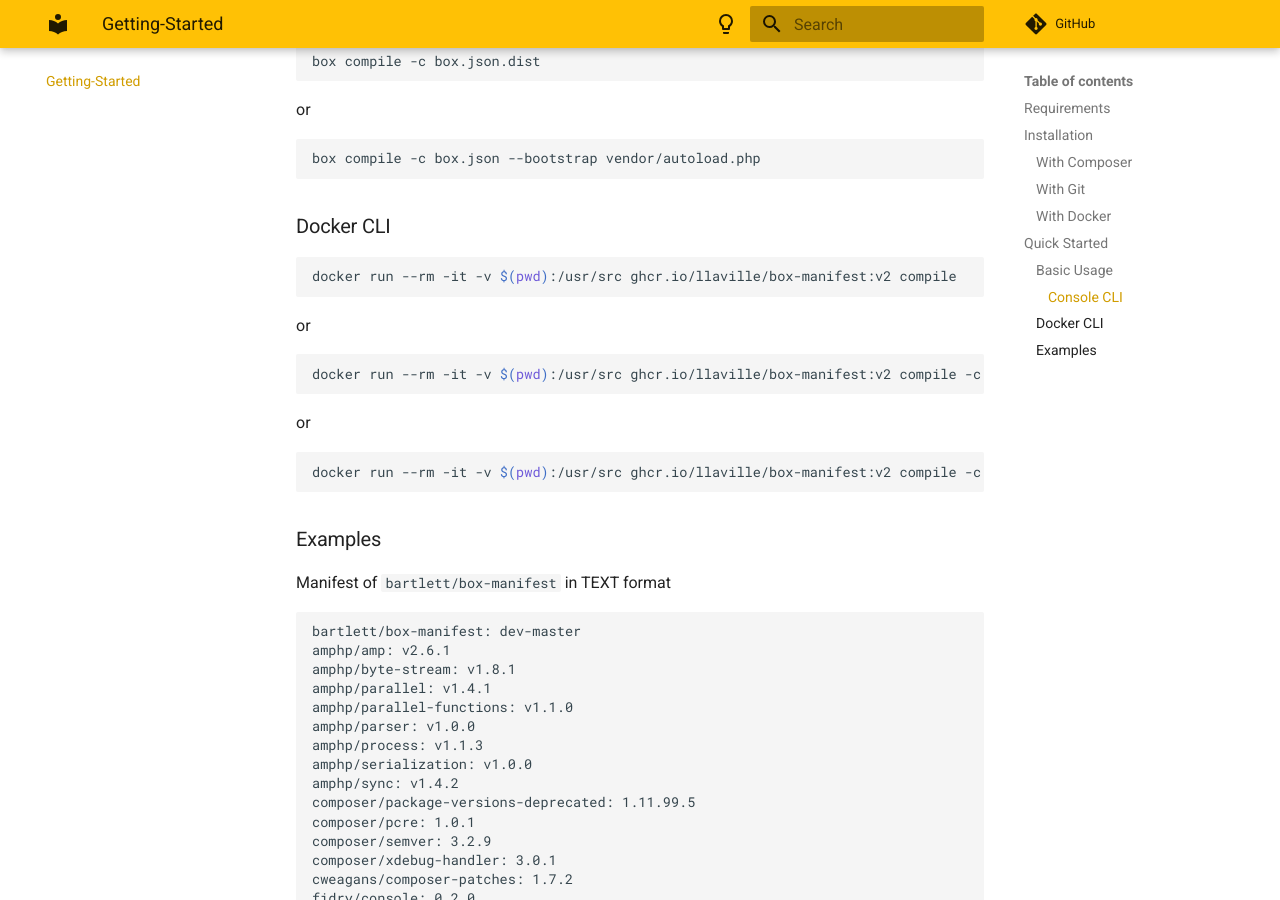
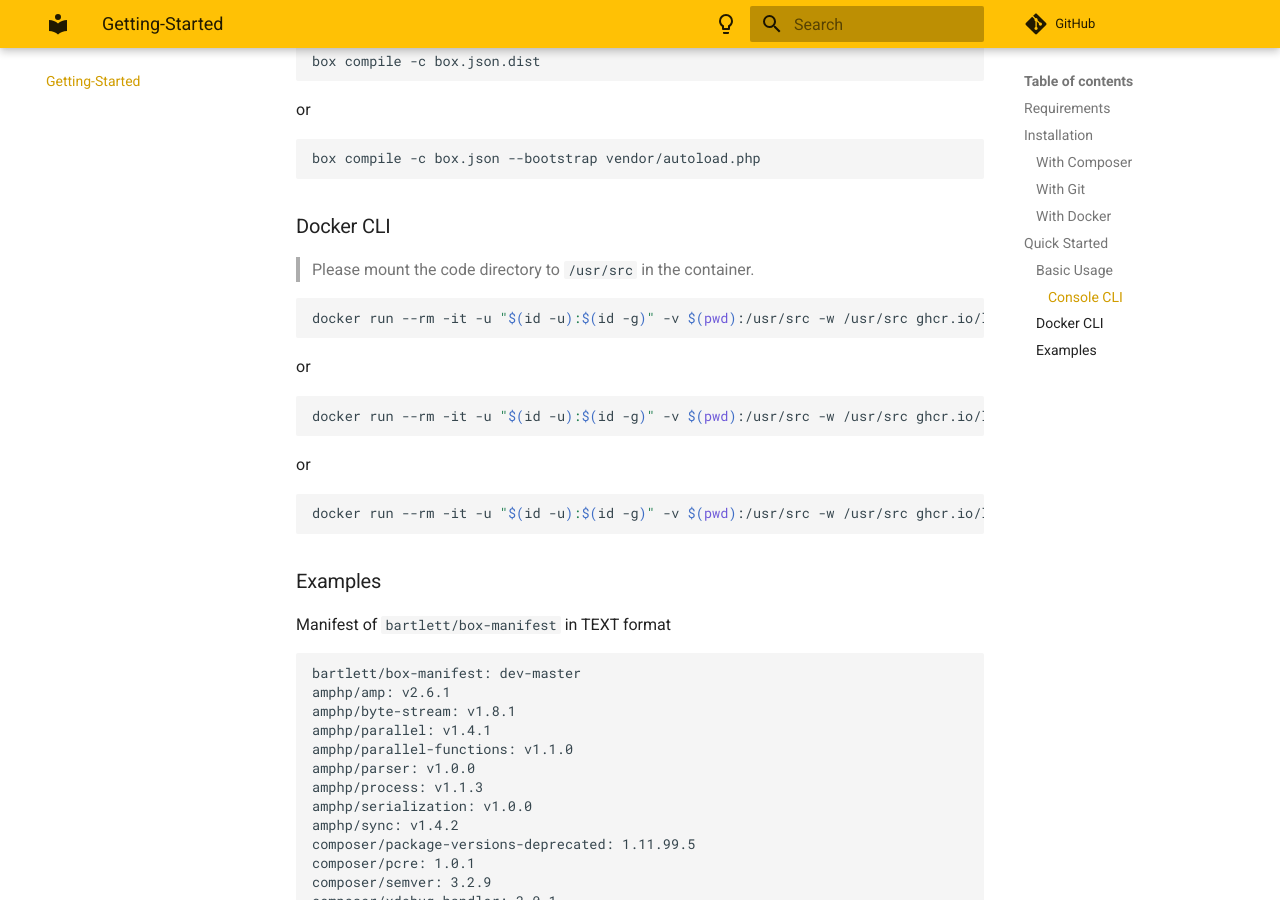
Before and after one commit to llaville/box-manifest, an MkDocs documentation site: the page built from docs/getting-started.md, in a window 1280 px wide and 900 px high, scrolled down 1673 px. Built offline with MkDocs 1.6.1 and Material for MkDocs 9.7.7, drawn with Linux system fonts in a browser that asks for light colours; comment, search, counter and statistics services are not loaded.

Commit message:
update docker run syntax in getting started guide

````diff
--- a/docs/getting-started.md
+++ b/docs/getting-started.md
@@ -78,20 +78,22 @@ box compile -c box.json --bootstrap vendor/autoload.php
 
 ### Docker CLI
 
+> Please mount the code directory to `/usr/src` in the container.
+
 ```shell
-docker run --rm -it -v $(pwd):/usr/src ghcr.io/llaville/box-manifest:v2 compile
+docker run --rm -it -u "$(id -u):$(id -g)" -v $(pwd):/usr/src -w /usr/src ghcr.io/llaville/box-manifest:v2 compile
 ```
 
 or
 
 ```shell
-docker run --rm -it -v $(pwd):/usr/src ghcr.io/llaville/box-manifest:v2 compile -c /usr/src/box.json.dist
+docker run --rm -it -u "$(id -u):$(id -g)" -v $(pwd):/usr/src -w /usr/src ghcr.io/llaville/box-manifest:v2 compile -c box.json.dist
 ```
 
 or
 
 ```shell
-docker run --rm -it -v $(pwd):/usr/src ghcr.io/llaville/box-manifest:v2 compile -c /usr/src/box.json --bootstrap /usr/src/vendor/autoload.php
+docker run --rm -it -u "$(id -u):$(id -g)" -v $(pwd):/usr/src -w /usr/src ghcr.io/llaville/box-manifest:v2 compile -c box.json --bootstrap vendor/autoload.php
 ```
 
 ### Examples
````
Also changed, not shown: 1 other file.
